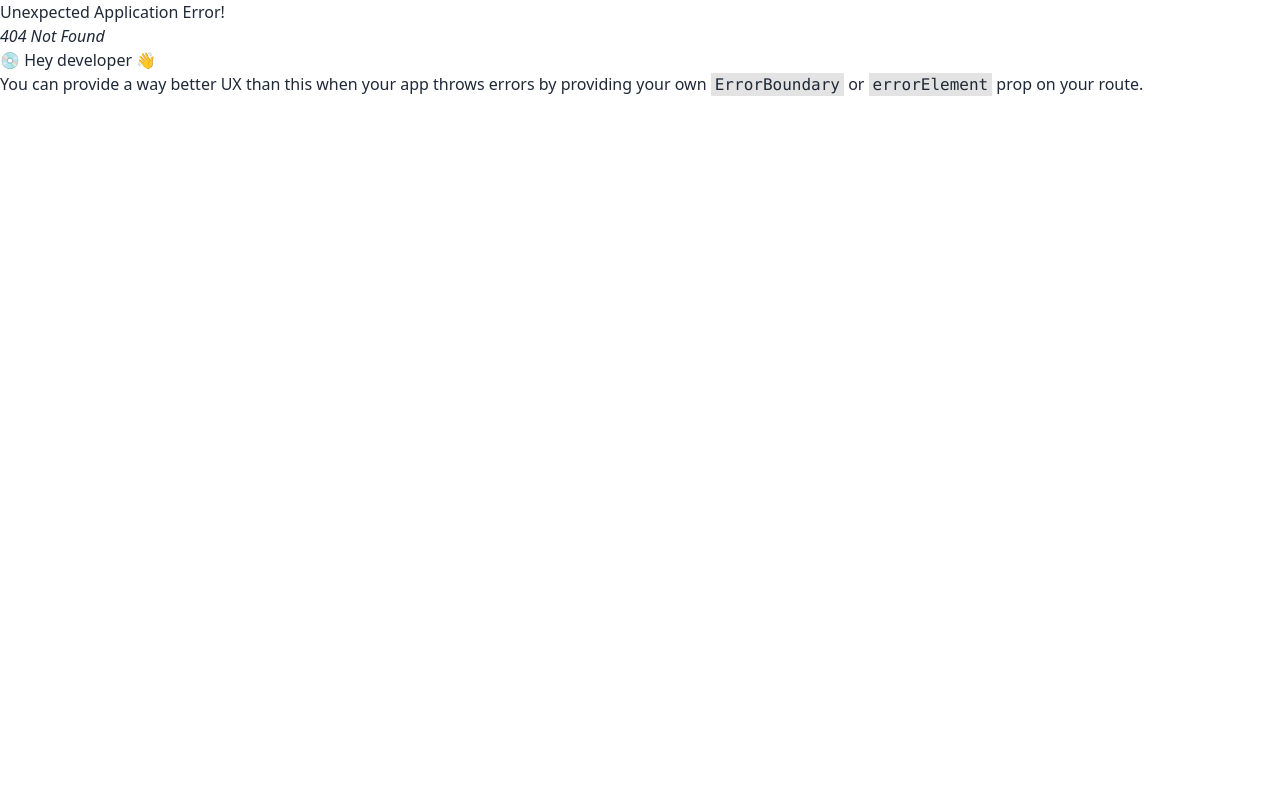
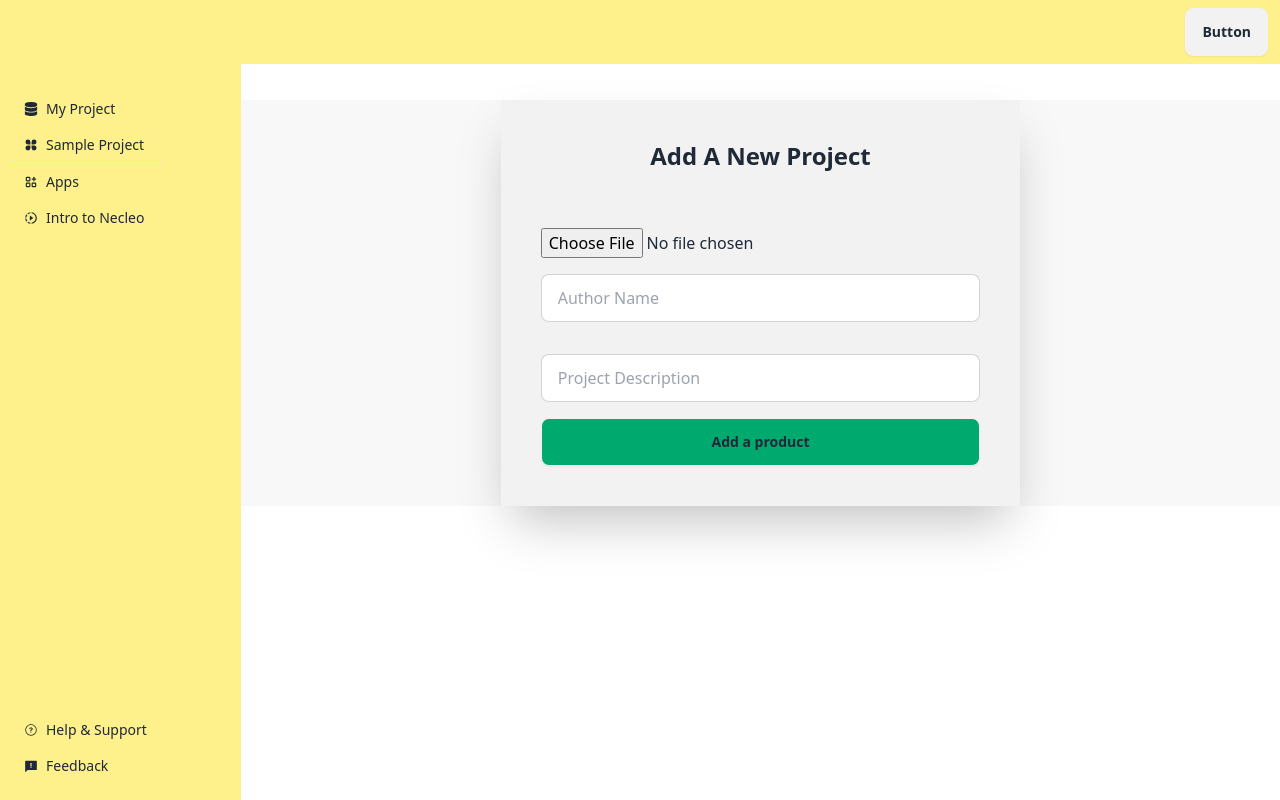
Before and after one commit to turzacse/Project-Builder-Client, a React (Vite) app: page /add in a window 1280 px wide. Before the commit this address had no page. Built offline with nearby package versions, Linux system fonts and the light colour scheme; grey boxes are pictures that could not be loaded.

Commit message:
fetch rendom api and make the add form

```diff
--- /dev/null
+++ b/src/Components/Cards/Card.jsx
@@ -0,0 +1,38 @@
+import { useEffect, useState } from "react";
+
+const Card = () => {
+    const [project, setProject] = useState([]);
+
+    useEffect(() => {
+        fetch('https://picsum.photos/v2/list?page=1&limit=6')
+            .then(res => res.json())
+            .then(data => {
+                setProject(data);
+            })
+    }, [])
+
+    console.log(project);
+    return (
+        <div className="grid grid-cols-1 md:grid-cols-2 lg:grid-cols-3 gap-2">
+            {
+                project.map(item => <div className="" key={item.id}>
+                    <div className="">
+
+                    <div className="card-compact bg-base-100 shadow-xl">
+                        <figure><img className="shadow-2xl rounded-xl" src={item.download_url} alt="Shoes" /></figure>
+                        <div className="card-body">
+                            <h2 className="card-title">{item.author}</h2>
+                            <p>If a dog chews shoes whose shoes does he choose?</p>
+                            <div className="card-actions justify-end">
+                                <button className="btn btn-primary">Explore More</button>
+                            </div>
+                        </div>
+                    </div>
+                    </div>
+                </div>)
+            }
+        </div>
+    );
+};
+
+export default Card;
--- /dev/null
+++ b/src/Components/Cards/CardComponents.jsx
@@ -0,0 +1,23 @@
+import React from 'react';
+
+const CardComponents = (item) => {
+    return (
+        <div>
+            <div className="grid md:grid-cols-2">
+
+                <div className="card-compact bg-base-100 shadow-xl">
+                    <figure><img src={item.download_url} alt="Shoes" /></figure>
+                    <div className="card-body">
+                        <h2 className="card-title">Shoes!</h2>
+                        <p>If a dog chews shoes whose shoes does he choose?</p>
+                        <div className="card-actions justify-end">
+                            <button className="btn btn-primary">Buy Now</button>
+                        </div>
+                    </div>
+                </div>
+            </div>
+        </div>
+    );
+};
+
+export default CardComponents;
--- a/src/Components/Shared/Navber.jsx
+++ b/src/Components/Shared/Navber.jsx
@@ -2,8 +2,8 @@ import React from 'react';
 
 const Navber = () => {
     return (
-        <div className='bg-red-500'>
-            <div className="navbar bg-yellow-200 pr-3">
+        <div className='bg-yellow-200'>
+            <div className="navbar pr-3">
                 <div className="navbar-start">
 
                 </div>
--- a/src/Layout/Main.jsx
+++ b/src/Layout/Main.jsx
@@ -6,12 +6,14 @@ import Navber from '../Components/Shared/Navber';
 const Main = () => {
     return (
         <div className='flex '>
-            <div className='min-w-[241px]'>
+            <div className='fixed md:min-w-[241px] min-w-[120px] '>
                 <Sideber/>
             </div>
             <div className='w-full'>
+                <div className='fixed h-[100px] ml-[0px] w-full'>
                 <Navber/>
-                <div className='bg-[#F8F8F8]'>
+                </div>
+                <div className='bg-[#F8F8F8] mt-[100px] md:ml-[241px] ml-[90px]'>
                     <Outlet></Outlet>
                 </div>
             </div>
--- /dev/null
+++ b/src/Pages/AddProject/AddProject.jsx
@@ -0,0 +1,97 @@
+import React, { useState } from 'react';
+
+const AddProject = () => {
+
+    const image_hosting_key = 'https://api.imgbb.com/1/upload?key=39cd3de230380fc39b116f0d1af689bd';
+
+    const [img, setImg]= useState('')
+    const handleUpload = async (e) => {
+        e.preventDefault();
+
+        const file = e.target.files[0]; // Get the selected file
+        const formData = new FormData();
+        formData.append('image', file);
+
+        try {
+            const response = await fetch(image_hosting_key, {
+                method: 'POST',
+                body: formData,
+            });
+
+            if (response.ok) {
+                const data = await response.json();
+                console.log('Image hosted successfully. URL:', data.data.url);
+                setImg(data.data.url);
+                return data.data.url;
+            } else {
+                throw new Error('Image hosting failed');
+            }
+        } catch (error) {
+            console.error('Error hosting image:', error);
+            return null;
+        }
+    };
+
+
+    console.log(img);
+    //console.log(handleUpload);
+    const handleAddProduct = e =>{
+        e.preventDefault();
+
+        const form = e.target;
+
+        const name = form.name.value;
+        const description = form.description.value;
+
+        const project = {name, description,img}
+
+        console.log(project);
+        //send data
+        // fetch('https://server-side-sepia-eight.vercel.app/product',{
+        //     method: 'POST',
+        //     headers: {
+        //         'content-type':'application/json'
+        //     },
+        //     body: JSON.stringify(product)
+        // })
+        // .then(res => res.json())
+        // .then(data => {
+        //     console.log(data);
+        //     if(data.insertedId){
+        //         Swal.fire({
+        //             icon: 'success',
+        //             title: 'Your product has been added',
+        //             showConfirmButton: false,
+        //             timer: 1500
+        //           })
+        //     }
+        // })
+        // e.target.reset();
+    }
+    return (
+        <div>
+            <div className="bg-base-200 p-10 md:w-1/2 w-full mx-auto shadow-2xl">
+                <h3 className="text-2xl font-semibold text-center mb-10">Add A New Project</h3>
+                <form onSubmit={handleAddProduct}>
+
+                    <input
+                                type="file"
+                                required
+                                className="mt-4"
+                                accept="image/*"
+                                onChange={handleUpload} // Handle the file upload
+                    />
+
+                    <input type="text" name="name" placeholder="Author Name" className="input input-bordered w-full my-4" required />
+
+                    <input type="text" name="description" placeholder="Project Description" className="input input-bordered w-full my-4" required />
+
+                    <input type="submit" className="btn w-full bg-success" value="Add a product" />
+
+                </form>
+            </div>
+        </div>
+    );
+};
+
+export default AddProject;
--- a/src/Pages/Projects/Project.jsx
+++ b/src/Pages/Projects/Project.jsx
@@ -1,10 +1,26 @@
 import React from 'react';
+import { Link } from 'react-router-dom';
+import Card from '../../Components/Cards/Card';
 
 const Project = () => {
     return (
-        <div className='my-5 mx-20'>
-            <h2 className='text-black text-4xl font-normal'>My Projects</h2>
+        <div className='my-5 md:mx-20 ml-[100px]'>
+            <h2 className='text-black text-4xl font-normal mb-6'>My Projects</h2>
+            <div className=' md:w-[404px] w-[202px] h-[132px] md:h-[265px] p-4'>
+                <div className='bg-[#fa782f66] md:w-[360px] w-[180px] h-[90px] md:h-[180px] mx-1 md:pt-16 pt-6'>
+                    <Link>
+                    <img className=' w-[53px] h-[53px] mx-auto' src="https://i.ibb.co/JyfLrxn/media.png" alt="" />
+                    </Link>
+                </div>
+                <div className='text-center mt-3'>
+                    <h2 className='font-semibold'>Create a new project</h2>
+                    <p>or try a <span className='text-[#FA782F]'>sample project</span></p>
+                </div>
+            </div>
 
+            <div className='mt-10'>
+            <Card/>
+            </div>
         </div>
     );
 };
--- a/src/main.jsx
+++ b/src/main.jsx
@@ -7,6 +7,7 @@ import {
 import "./index.css";
 import Main from './Layout/Main.jsx';
 import Project from './Pages/Projects/Project.jsx';
+import AddProject from './Pages/AddProject/AddProject.jsx';
 
 const router = createBrowserRouter([
   {
@@ -16,6 +17,10 @@ const router = createBrowserRouter([
       {
         path: '/',
         element:<Project/>
+      },
+      {
+        path: '/add',
+        element: <AddProject/>
       }
     ]
   },
```
